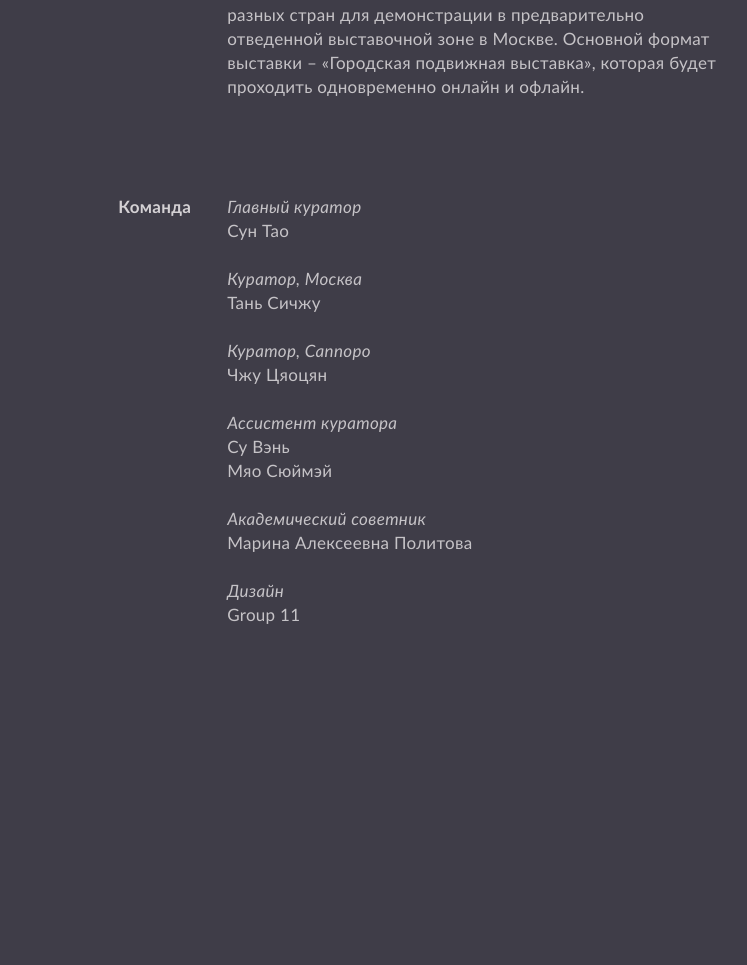
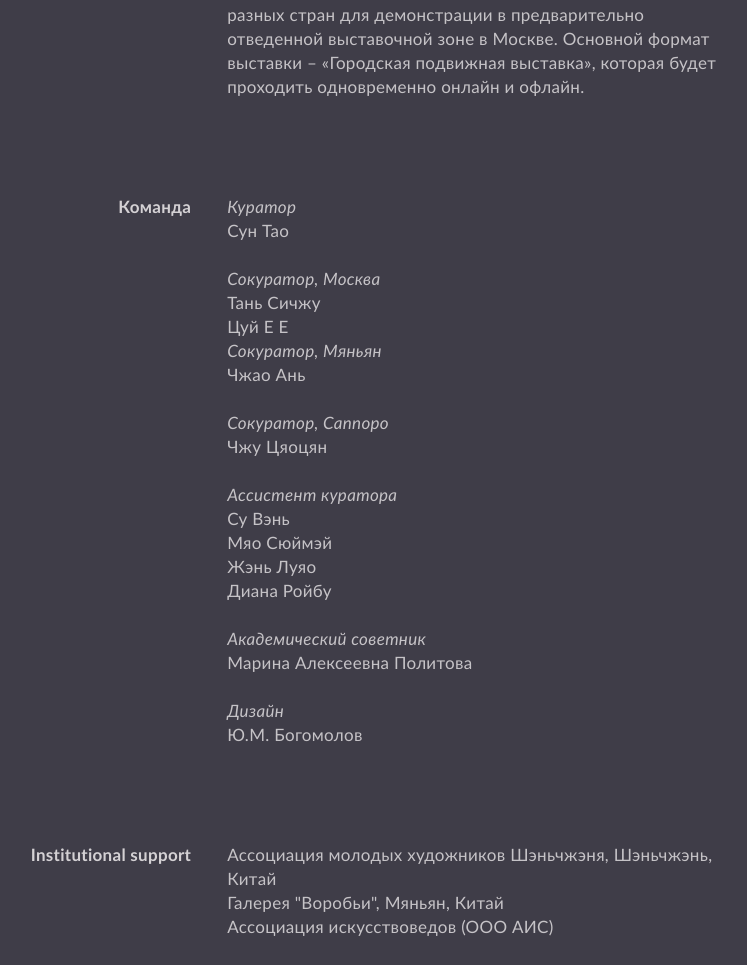
Before and after one commit to songtao92/songtao92.github.io, a web app: file docs/ru/index.html in a window 1280 px wide. Shown: the part 811-1776 px from the top of the page, without its empty margins (400-1147 px from the left). Before the commit the page ends 1435 px from the top, so only its background shows below. Run offline with its HTML, style and script files only (its server is not run), Linux system fonts and the light colour scheme.

Commit message:
更改了策展人团队的头衔，新增了新成员和新支持单位的名字。

```diff
--- a/docs/ru/index.html
+++ b/docs/ru/index.html
@@ -107,21 +107,28 @@
             <section>
                 <h1 class="section-title">Команда</h1>
                 <div class="team-role">
-                    <span class="title">Главный куратор</span>
+                    <span class="title">Куратор</span>
                     <span>Сун Тао</span>
                 </div>
                 <div class="team-role">
-                    <span class="title">Куратор, Москва</span>
+                    <span class="title">Сокуратор, Москва</span>
                     <span>Тань Сичжу</span>
+                    <span>Цуй Е Е</span>
+                <div class="team-role">
+                    <span class="title">Сокуратор, Мяньян</span>
+                    <span>Чжао Ань</span>
+                </div>
                 </div>
                 <div class="team-role">
-                    <span class="title">Куратор, Саппоро</span>
+                    <span class="title">Сокуратор, Саппоро</span>
                     <span>Чжу Цяоцян</span>
                 </div>
                 <div class="team-role">
                     <span class="title">Ассистент куратора</span>
                     <span>Су Вэнь</span>
                     <span>Мяо Сюймэй</span>
+                    <span>Жэнь Луяо</span>
+                    <span>Диана Ройбу</span>
                 </div>
                 <div class="team-role">
                     <span class="title">Академический советник</span>
@@ -129,9 +136,17 @@
                 </div>
                 <div class="team-role">
                     <span class="title">Дизайн</span>
-                    <span>Group 11</span>
+                    <span>Ю.М. Богомолов</span>
                 </div>
             </section>
+            <section>
+                <h1 class="section-title">Institutional support</h1>
+                <p>
+                    Ассоциация молодых художников Шэньчжэня, Шэньчжэнь, Китай<br>
+                    Галерея "Воробьи", Мяньян, Китай<br>
+                    Ассоциация искусствоведов (ООО АИС)
+                </p>
+ </section>
         </div>
 
         <div class="page">
@@ -146,7 +161,7 @@
                 <p>
                     с 1 января 2024 года, 18:00
                     <br>
-                    по 1 сентября 2024 года, 18:00
+                    по 1 Декабря 2024 года, 18:00
                 </p>
             </section>
 
--- a/package.json
+++ b/package.json
@@ -17,5 +17,9 @@
     "chromatic-sass": "^0.1.8",
     "eleventy-sass": "^2.2.4",
     "moment": "^2.30.1"
-  }
+  },
+  "directories": {
+    "doc": "docs"
+  },
+  "type": "module"
 }
--- a/src/_includes/layouts/base.njk
+++ b/src/_includes/layouts/base.njk
@@ -21,9 +21,9 @@
 </head>
 
 <body>
-  {% include "partials/nav.njk" %}
+  {% include "../partials/nav.njk" %}
   {% block content %}{% endblock %}
-  {% include "partials/footer.njk" %}
+  {% include "../partials/footer.njk" %}
   <canvas id="can"></canvas>
   <script src="../scripts/chroma.min.js"></script>
   <script src="../scripts/index.js"></script>
```
Also changed, not shown: docs/en/index.html (+18 -2 lines), .eleventy.cjs (renamed from .eleventy.js).
